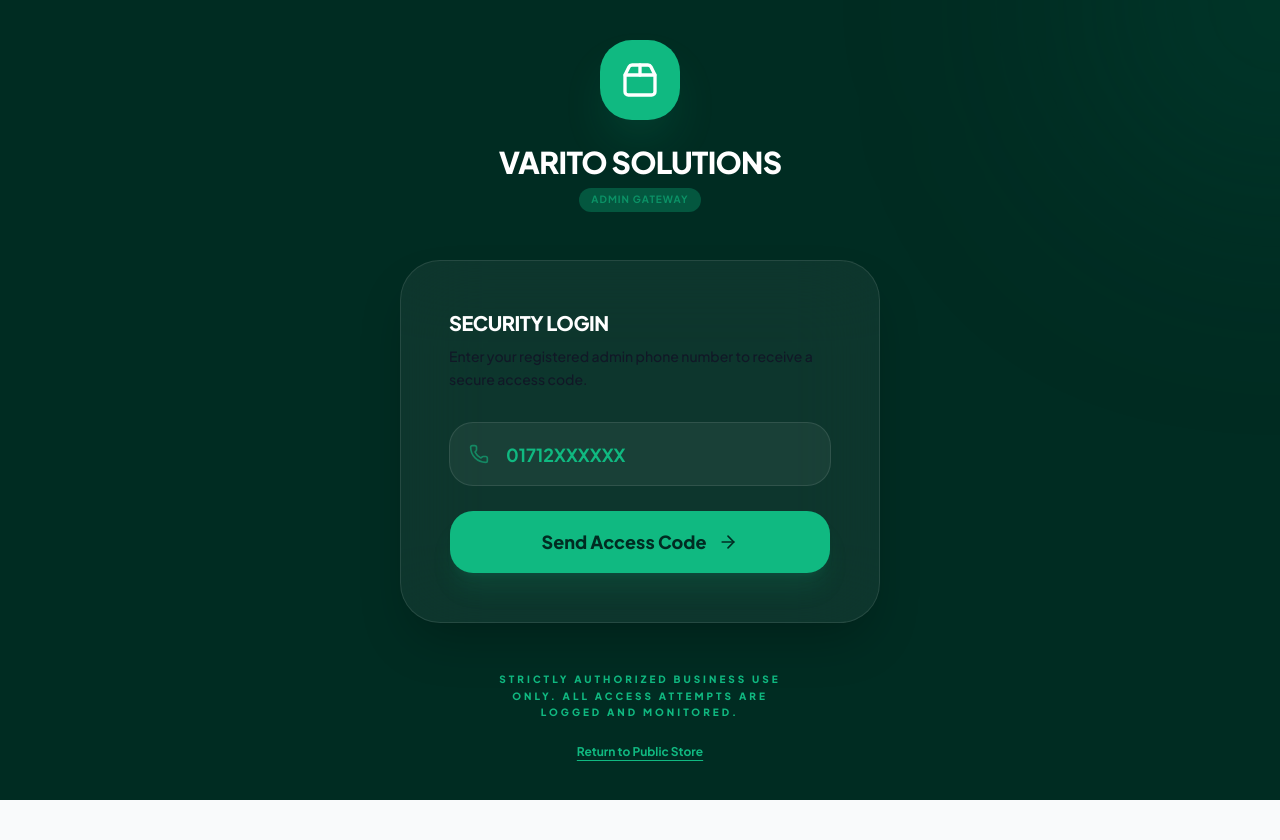
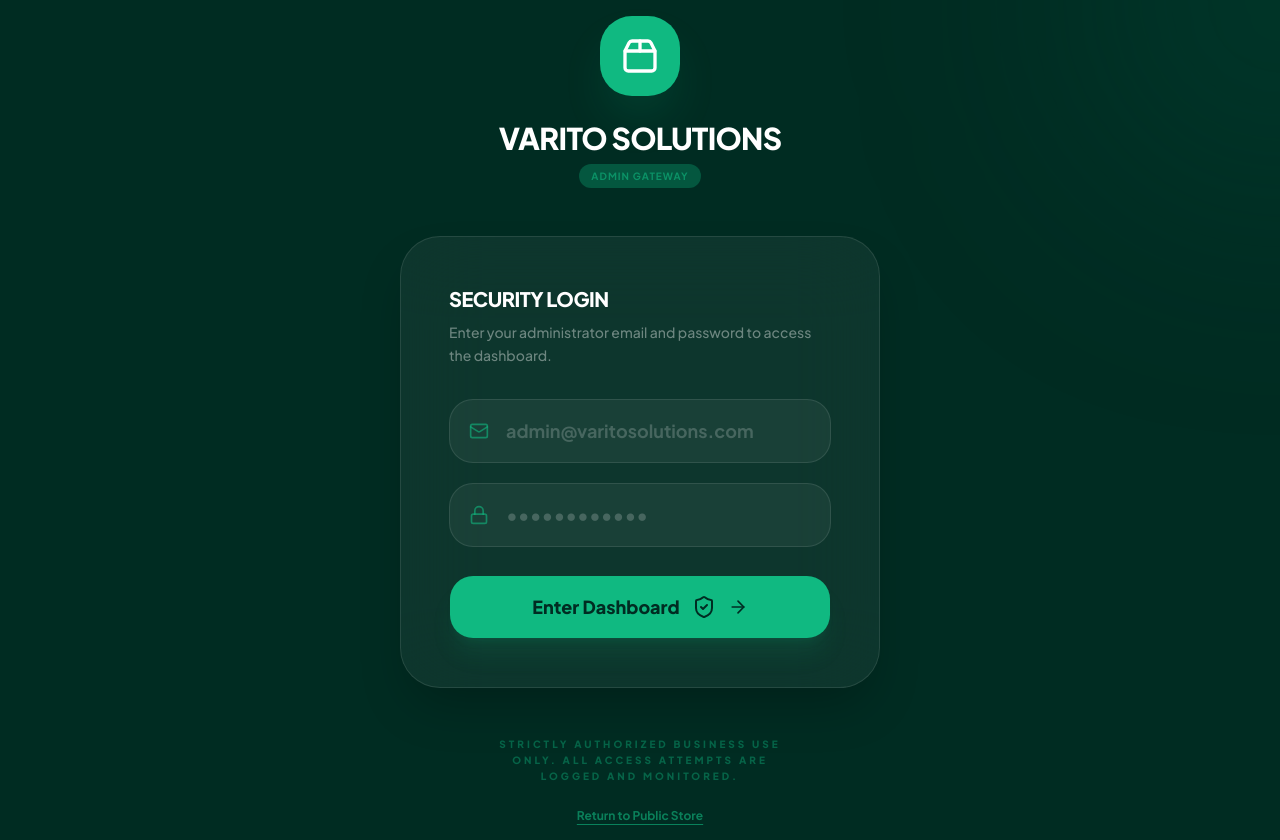
Before and after one commit to SHAHID8142/varitosolutionsfinal2026plan-executions, a Next.js app: page /admin/login in a window 1280 px wide. Before the commit the page ends 800 px from the top, so only its background shows below. Built offline with nearby package versions, Linux system fonts and the light colour scheme; no server answers.

Commit message:
feat(ui): switch admin login to email and password flow

```diff
--- a/src/app/admin/login/page.tsx
+++ b/src/app/admin/login/page.tsx
@@ -1,19 +1,20 @@
 /**
  * @file page.tsx
  * @path /admin/login
- * @description Admin login page with phone OTP verification.
- *              Step-based flow: 1. Enter Phone -> 2. Verify OTP.
+ * @description Admin login page with email + password authentication.
+ *              Calls POST /api/admin/auth/login, stores the JWT in a cookie,
+ *              then redirects to /admin dashboard.
  *              Strictly for authorized business administrators only.
  *
- * @owner    Gemini Design Agent
- * @updated  2026-05-22
+ * @owner    Gemini Design Agent (UI) + Antigravity Inspector (logic wiring)
+ * @updated  2026-05-24
  */
 
 "use client"
 
 import * as React from "react"
 import Link from "next/link"
-import { Phone, Lock, ArrowRight, ShieldCheck, Package2, ArrowLeft } from "lucide-react"
+import { Mail, Lock, ArrowRight, ShieldCheck, Package2 } from "lucide-react"
 import { usePostHog } from "posthog-js/react"
 import { Button } from "@/components/ui/button"
 import { Input } from "@/components/ui/input"
@@ -24,109 +25,67 @@ import { toast } from "sonner"
 // COMPONENT
 // ─────────────────────────────────────────────
 
+/**
+ * AdminLoginPage — Email + password login form for admin portal.
+ * On success, saves the Supabase access token as a cookie and redirects to /admin.
+ */
 export default function AdminLoginPage() {
   const posthog = usePostHog()
 
-  const [step, setStep] = React.useState<"phone" | "otp">("phone")
-  const [phone, setPhone] = React.useState("")
-  const [otp, setOtp] = React.useState("")
+  const [email, setEmail] = React.useState("")
+  const [password, setPassword] = React.useState("")
   const [isLoading, setIsLoading] = React.useState(false)
 
-  const formatPhone = (raw: string) => {
-    // Remove all non-digits
-    const digits = raw.replace(/\D/g, "")
-    // If it starts with 01, prepend +88
-    if (digits.startsWith("01") && digits.length === 11) {
-      return `+88${digits}`
-    }
-    // If it starts with 8801, prepend +
-    if (digits.startsWith("8801") && digits.length === 13) {
-      return `+${digits}`
-    }
-    // If it's already +8801...
-    if (raw.startsWith("+8801") && digits.length === 13) {
-      return raw
-    }
-    return null
-  }
+  // ─── Form submit handler ─────────────────────
+  const handleLogin = async (e: React.FormEvent) => {
+    e.preventDefault()
 
-  const handleSendOTP = async (e: React.FormEvent) => {
-    e.preventDefault()
-    const formattedPhone = formatPhone(phone)
-    if (!formattedPhone) {
-      toast.error("Please enter a valid Bangladesh phone number (e.g., 01712XXXXXX)")
+    if (!email.trim() || !password.trim()) {
+      toast.error("Please enter both email and password.")
       return
     }
 
     setIsLoading(true)
     try {
-      const response = await fetch("/api/auth/otp", {
+      const response = await fetch("/api/admin/auth/login", {
         method: "POST",
         headers: { "Content-Type": "application/json" },
-        body: JSON.stringify({ phone: formattedPhone }),
+        body: JSON.stringify({ email: email.trim().toLowerCase(), password }),
       })
 
       const result = await response.json()
+
       if (!response.ok) {
-        throw new Error(result.error || "Failed to send OTP")
+        throw new Error(result.error ?? "Login failed. Please check your credentials.")
       }
 
-      setStep("otp")
-      toast.success("OTP sent to your phone!")
+      const { accessToken, refreshToken, expiresAt, admin } = result.data
+
+      // Store tokens in cookies for middleware to read
+      const maxAge = expiresAt ? expiresAt - Math.floor(Date.now() / 1000) : 3600
+      document.cookie = `sb-access-token=${accessToken}; path=/; max-age=${maxAge}; SameSite=Lax`
+      document.cookie = `sb-refresh-token=${refreshToken}; path=/; max-age=${60 * 60 * 24 * 7}; SameSite=Lax`
+
+      // Track login event with PostHog
+      posthog.identify(admin.id, {
+        email: admin.email,
+        role: admin.role,
+      })
+      posthog.capture("admin_login_success", { role: admin.role })
+
+      toast.success(`Welcome back, ${admin.name ?? "Administrator"}!`)
+
+      // Hard redirect so middleware picks up the new cookie fresh
+      window.location.href = "/admin"
     } catch (error: unknown) {
-      toast.error(error instanceof Error ? error.message : "An unexpected error occurred")
+      toast.error(error instanceof Error ? error.message : "An unexpected error occurred.")
+      posthog.capture("admin_login_failed", { email })
     } finally {
       setIsLoading(false)
     }
   }
 
-  const handleVerifyOTP = async (e: React.FormEvent) => {
-    e.preventDefault()
-    const formattedPhone = formatPhone(phone)
-    if (!formattedPhone || !otp || otp.length < 6) {
-      toast.error("Please enter a valid 6-digit OTP")
-      return
-    }
-
-    setIsLoading(true)
-    try {
-      const response = await fetch("/api/auth/verify", {
-        method: "POST",
-        headers: { "Content-Type": "application/json" },
-        body: JSON.stringify({ phone: formattedPhone, token: otp }),
-      })
-
-      const result = await response.json()
-      if (!response.ok) {
-        throw new Error(result.error || "Verification failed")
-      }
-
-      const { accessToken, expiresAt, user } = result.data
-
-      // Set cookie for middleware
-      // We use sb-access-token as expected by the middleware
-      const maxAge = expiresAt ? expiresAt - Math.floor(Date.now() / 1000) : 3600
-      document.cookie = `sb-access-token=${accessToken}; path=/; max-age=${maxAge}; SameSite=Lax`
-
-      // Identify with PostHog
-      posthog.identify(user.id, {
-        phone: user.phone,
-        role: "admin", // We assume they are logging into /admin so they should be admin
-      })
-      posthog.capture("admin_login_success")
-
-      toast.success("Welcome back, Administrator!")
-
-      // Use router.push or window.location.href
-      // window.location.href is safer to ensure middleware picks up the new cookie on the next request
-      window.location.href = "/admin"
-    } catch (error: unknown) {
-      toast.error(error instanceof Error ? error.message : "An unexpected error occurred")
-    } finally {
-      setIsLoading(false)
-    }
-  }
-
+  // ─── Render ──────────────────────────────────
   return (
     <div className="min-h-screen flex items-center justify-center p-4 bg-emerald-950 relative overflow-hidden">
 
@@ -143,7 +102,10 @@ export default function AdminLoginPage() {
           </div>
           <div className="flex flex-col items-center text-center gap-2">
             <h1 className="text-3xl font-black text-white tracking-tight uppercase">Varito Solutions</h1>
-            <Badge variant="secondary" className="bg-primary/30 text-primary/60 border-primary/30 uppercase tracking-widest text-[10px] px-3">
+            <Badge
+              variant="secondary"
+              className="bg-primary/30 text-primary/60 border-primary/30 uppercase tracking-widest text-[10px] px-3"
+            >
               Admin Gateway
             </Badge>
           </div>
@@ -151,90 +113,71 @@ export default function AdminLoginPage() {
 
         {/* Login Card */}
         <div className="bg-white/5 backdrop-blur-2xl border border-white/10 rounded-[32px] md:rounded-[40px] p-6 md:p-12 shadow-2xl">
+          <div className="flex flex-col gap-6 md:gap-8 animate-in fade-in slide-in-from-bottom-4 duration-500">
 
-          {step === "phone" ? (
-            <div className="flex flex-col gap-6 md:gap-8 animate-in fade-in slide-in-from-bottom-4 duration-500">
             <div className="flex flex-col gap-2">
-                <h2 className="text-lg md:text-xl font-black text-white uppercase tracking-tight">Security Login</h2>
-                <p className="text-primary/20/60 text-xs md:text-sm font-medium leading-relaxed">Enter your registered admin phone number to receive a secure access code.</p>
+              <h2 className="text-lg md:text-xl font-black text-white uppercase tracking-tight">
+                Security Login
+              </h2>
+              <p className="text-white/40 text-xs md:text-sm font-medium leading-relaxed">
+                Enter your administrator email and password to access the dashboard.
+              </p>
             </div>
 
-              <form onSubmit={handleSendOTP} className="flex flex-col gap-4 md:gap-6">
+            <form onSubmit={handleLogin} className="flex flex-col gap-4 md:gap-5">
+              {/* Email */}
               <div className="relative">
-                  <Phone className="absolute left-5 top-1/2 -translate-y-1/2 size-5 text-primary/60" />
+                <Mail className="absolute left-5 top-1/2 -translate-y-1/2 size-5 text-primary/60" />
                 <Input
-                    type="tel"
-                    placeholder="01712XXXXXX"
-                    className="h-14 md:h-16 pl-14 pr-6 rounded-2xl bg-white/5 border-white/10 text-white placeholder:text-primary text-base md:text-lg font-bold focus:bg-white/10 focus:ring-4 focus:ring-primary/20 transition-all"
-                    value={phone}
-                    onChange={(e) => setPhone(e.target.value)}
+                  id="admin-email"
+                  type="email"
+                  autoComplete="email"
+                  placeholder="admin@varitosolutions.com"
+                  className="h-14 md:h-16 pl-14 pr-6 rounded-2xl bg-white/5 border-white/10 text-white placeholder:text-white/20 text-base md:text-lg font-bold focus:bg-white/10 focus:ring-4 focus:ring-primary/20 transition-all"
+                  value={email}
+                  onChange={(e) => setEmail(e.target.value)}
+                  required
+                />
+              </div>
+
+              {/* Password */}
+              <div className="relative">
+                <Lock className="absolute left-5 top-1/2 -translate-y-1/2 size-5 text-primary/60" />
+                <Input
+                  id="admin-password"
+                  type="password"
+                  autoComplete="current-password"
+                  placeholder="••••••••••••"
+                  className="h-14 md:h-16 pl-14 pr-6 rounded-2xl bg-white/5 border-white/10 text-white placeholder:text-white/20 text-base md:text-lg font-bold focus:bg-white/10 focus:ring-4 focus:ring-primary/20 transition-all"
+                  value={password}
+                  onChange={(e) => setPassword(e.target.value)}
+                  required
                 />
               </div>
 
               <Button
+                id="admin-login-btn"
                 type="submit"
                 size="lg"
-                  className="h-14 md:h-16 rounded-2xl bg-primary hover:bg-primary/90 text-emerald-950 font-black text-base md:text-lg gap-3 shadow-xl shadow-primary/10"
+                className="h-14 md:h-16 rounded-2xl bg-primary hover:bg-primary/90 text-emerald-950 font-black text-base md:text-lg gap-3 shadow-xl shadow-primary/10 mt-2"
                 loading={isLoading}
               >
-                  Send Access Code <ArrowRight className="size-5" />
+                Enter Dashboard <ShieldCheck className="size-6" />
+                {!isLoading && <ArrowRight className="size-5" />}
               </Button>
             </form>
           </div>
-          ) : (
-            <div className="flex flex-col gap-6 md:gap-8 animate-in fade-in slide-in-from-bottom-4 duration-500">
-              <button
-                onClick={() => setStep("phone")}
-                className="flex items-center gap-2 text-[10px] md:text-xs font-black text-primary/60 uppercase tracking-widest hover:text-white transition-colors w-fit"
-              >
-                <ArrowLeft className="size-4" /> Change Number
-              </button>
-
-              <div className="flex flex-col gap-2">
-                <h2 className="text-lg md:text-xl font-black text-white uppercase tracking-tight">Verify Identity</h2>
-                <p className="text-primary/20/60 text-xs md:text-sm font-medium">
-                  We&apos;ve sent a 6-digit code to <span className="text-primary/40 font-bold">{phone}</span>.
-                </p>
-              </div>
-
-              <form onSubmit={handleVerifyOTP} className="flex flex-col gap-4 md:gap-6">
-                <div className="relative">
-                  <Lock className="absolute left-5 top-1/2 -translate-y-1/2 size-5 text-primary/60" />
-                  <Input
-                    type="text"
-                    maxLength={6}
-                    placeholder="X X X X X X"
-                    className="h-14 md:h-16 pl-14 pr-6 rounded-2xl bg-white/5 border-white/10 text-white placeholder:text-primary text-lg md:text-2xl font-black tracking-[0.3em] md:tracking-[0.5em] focus:bg-white/10 focus:ring-4 focus:ring-primary/20 transition-all text-center"
-                    value={otp}
-                    onChange={(e) => setOtp(e.target.value)}
-                  />
-                </div>
-
-                <Button
-                  type="submit"
-                  size="lg"
-                  className="h-14 md:h-16 rounded-2xl bg-primary hover:bg-primary/90 text-emerald-950 font-black text-base md:text-lg gap-3 shadow-xl shadow-primary/10"
-                  loading={isLoading}
-                >
-                  Enter Dashboard <ShieldCheck className="size-6" />
-                </Button>
-
-                <div className="flex justify-center">
-                  <button type="button" className="text-[10px] md:text-xs font-bold text-primary hover:underline">
-                    Resend code in 0:45
-                  </button>
-                </div>
-              </form>
-            </div>
-          )}
         </div>
 
         {/* Footer Info */}
         <div className="mt-12 flex flex-col items-center gap-6">
-          <p className="text-[10px] font-black text-primary uppercase tracking-[0.3em] text-center max-w-[300px] leading-relaxed">
+          <p className="text-[10px] font-black text-primary/40 uppercase tracking-[0.3em] text-center max-w-[300px] leading-relaxed">
             Strictly authorized business use only. All access attempts are logged and monitored.
           </p>
-          <Link href="/" className="text-xs font-bold text-primary hover:text-white transition-colors underline underline-offset-4">
+          <Link
+            href="/"
+            className="text-xs font-bold text-primary/60 hover:text-white transition-colors underline underline-offset-4"
+          >
             Return to Public Store
           </Link>
         </div>
```
Lines whose indentation alone changed are shown as unchanged.
